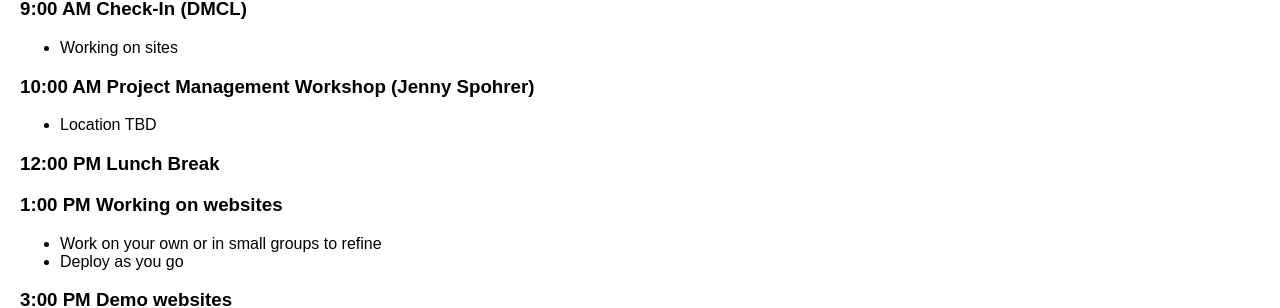
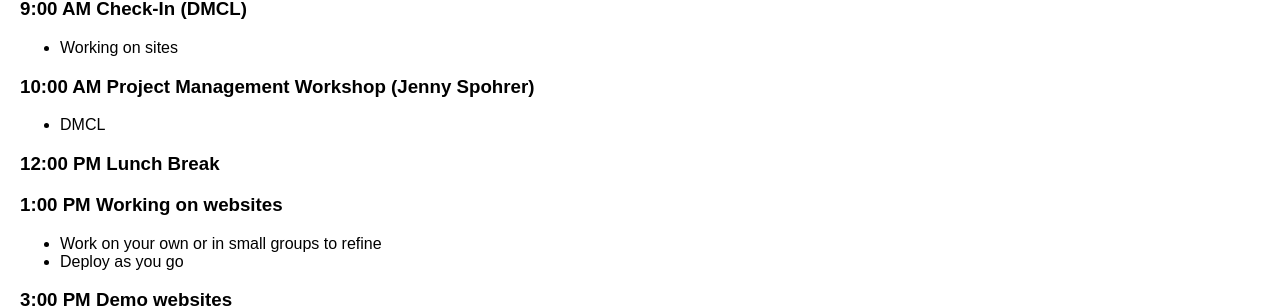
Before and after one commit to digbmc/dssf-syll, a Jekyll site: the page built from _weeks/01-intro.md, in a window 1280 px wide and 900 px high, scrolled down 3534 px. Shown: the part 144-452 px from the top of the window. Built offline with Jekyll 4.4.1, drawn with Linux system fonts in a browser that asks for light colours.

Commit message:
updating workshop location

```diff
--- a/_weeks/01-intro.md
+++ b/_weeks/01-intro.md
@@ -179,7 +179,7 @@ May 29, 2026
 - Working on sites
 
 ### 10:00 AM Project Management Workshop (Jenny Spohrer)
-- Location TBD
+- DMCL
 
 ### 12:00 PM Lunch Break
 
```
